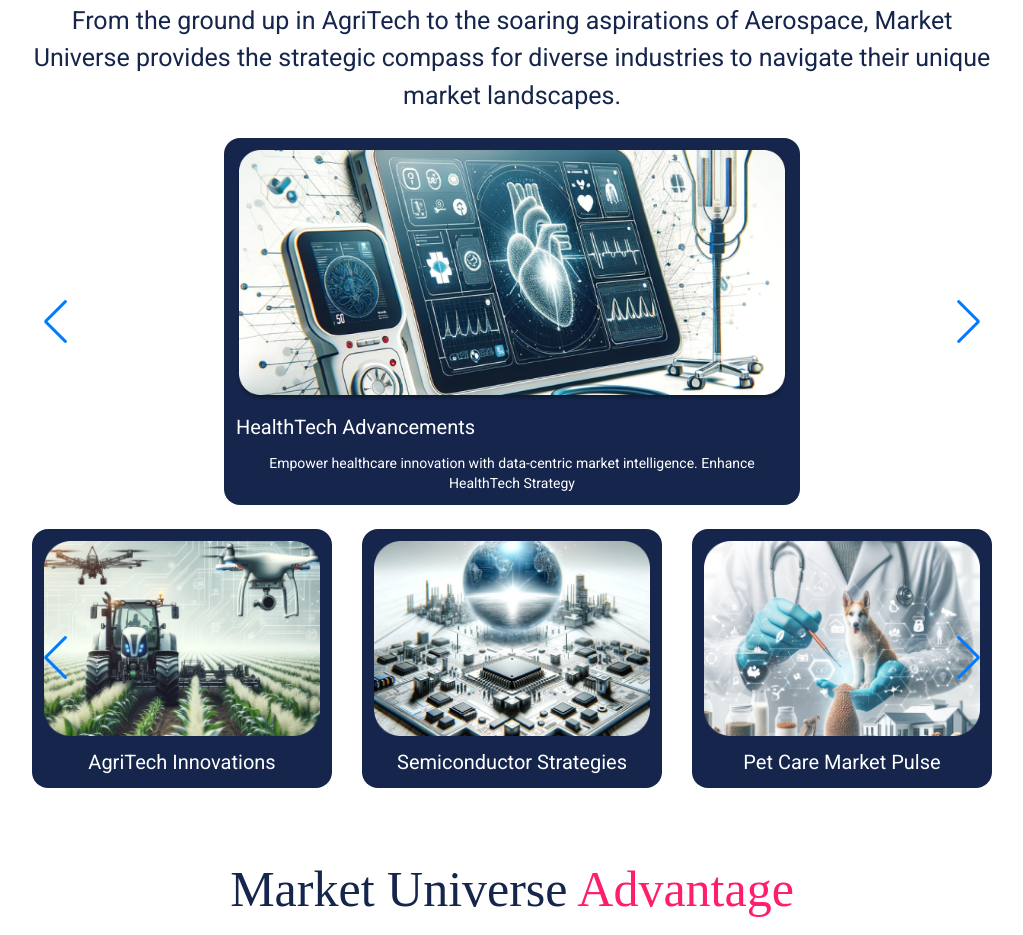
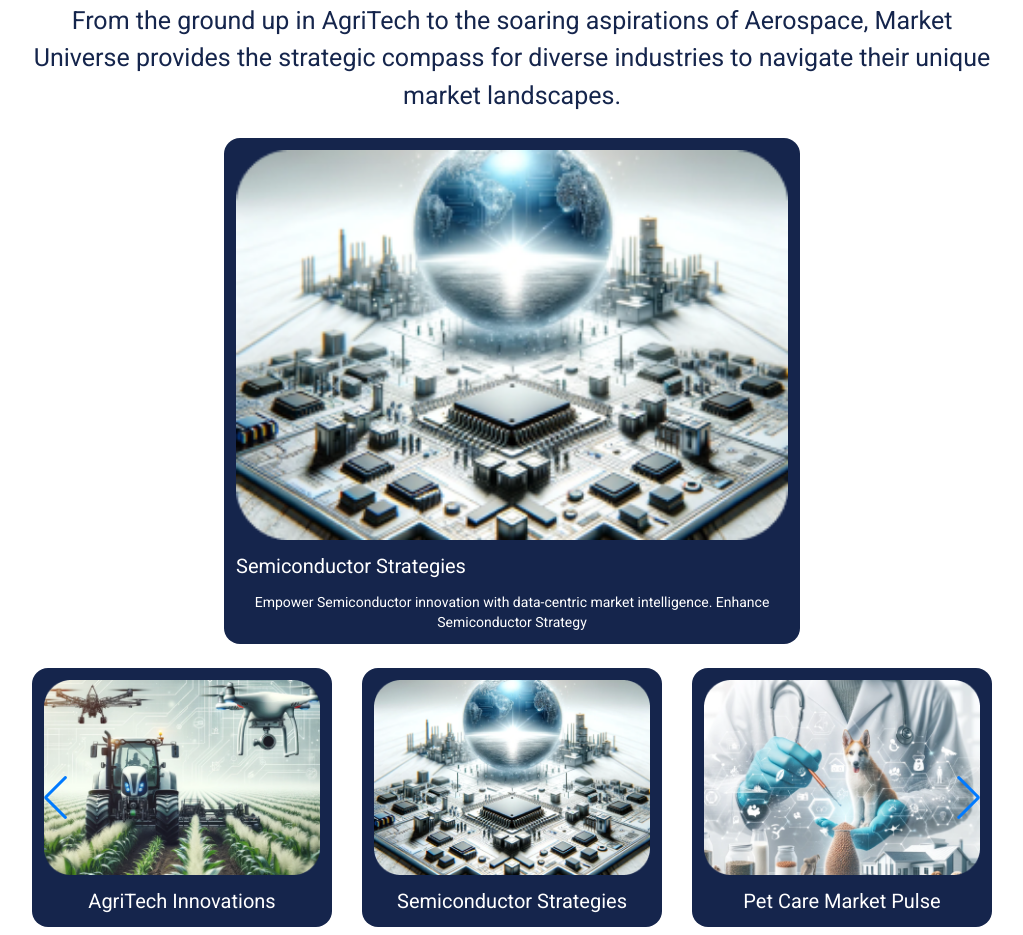
Before and after one commit to m-n-p/genesis-ai, a Next.js app: page /home in a window 1280 px wide. Shown: the part 1920-2855 px from the top of the page, without its empty margins (128-1151 px from the left). Built offline with nearby package versions, Linux system fonts and the light colour scheme.

Commit message:
The changes done

```diff
--- a/app/(landing-pages)/home/page.jsx
+++ b/app/(landing-pages)/home/page.jsx
@@ -3,7 +3,13 @@ import React, { useEffect, useState } from "react";
 
 //
 import Header from "../../../components/Header";
-import { Navigation, Pagination, Scrollbar, A11y } from "swiper/modules";
+import {
+  Navigation,
+  Pagination,
+  Scrollbar,
+  A11y,
+  Autoplay,
+} from "swiper/modules";
 import { Swiper, SwiperSlide } from "swiper/react";
 
 // Import Swiper styles
@@ -118,35 +124,47 @@ export default function Home() {
                 spaceBetween={30}
                 className="mySwiper"
                 loop={true}
-                navigation={true}
-                modules={[Navigation]}
+                navigation={false}
+                modules={[Navigation, Autoplay]}
+                autoplay={{
+                  delay: 1000,
+                  disableOnInteraction: false,
+                }}
               >
-                <SwiperSlide>
+                {/* <SwiperSlide>
                   <MainComp
                     text="HealthTech Advancements"
                     imgsrc="/s0.png"
                     des="Empower healthcare innovation with data-centric market intelligence. Enhance HealthTech Strategy"
                   />
-                </SwiperSlide>
+                </SwiperSlide> */}
                 <SwiperSlide>
                   <MainComp
-                    text="HealthTech Advancements"
-                    imgsrc="/s0.png"
-                    des="Empower healthcare innovation with data-centric market intelligence. Enhance HealthTech Strategy"
+                    text="AgriTech Innovations"
+                    imgsrc="/s1.png"
+                    des="Empower AgriTech innovation with data-centric market intelligence. Enhance AgriTech Strategy"
+                  />
+                </SwiperSlide>
+
+                <SwiperSlide>
+                  <MainComp
+                    text="Semiconductor Strategies"
+                    imgsrc="/s2.png"
+                    des="Empower Semiconductor innovation with data-centric market intelligence. Enhance Semiconductor Strategy"
                   />
                 </SwiperSlide>
                 <SwiperSlide>
                   <MainComp
-                    text="HealthTech Advancements"
-                    imgsrc="/s0.png"
-                    des="Empower healthcare innovation with data-centric market intelligence. Enhance HealthTech Strategy"
+                    text="Aerospace Ascent"
+                    imgsrc="/s4.png"
+                    des="Empower Aerospace innovation with data-centric market intelligence. Enhance Aerospace Strategy"
                   />
                 </SwiperSlide>
                 <SwiperSlide>
                   <MainComp
-                    text="HealthTech Advancements"
-                    imgsrc="/s0.png"
-                    des="Empower healthcare innovation with data-centric market intelligence. Enhance HealthTech Strategy"
+                    text="Pet Care Market Pulse"
+                    imgsrc="/s3.png"
+                    des="Empower Pet Care Market Pulse innovation with data-centric market intelligence. Enhance Pet Care Market Pulse Strategy"
                   />
                 </SwiperSlide>
               </Swiper>
```
